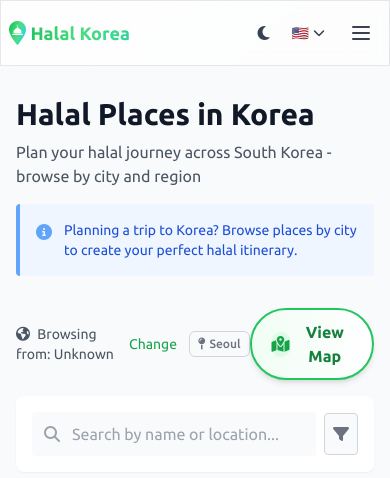
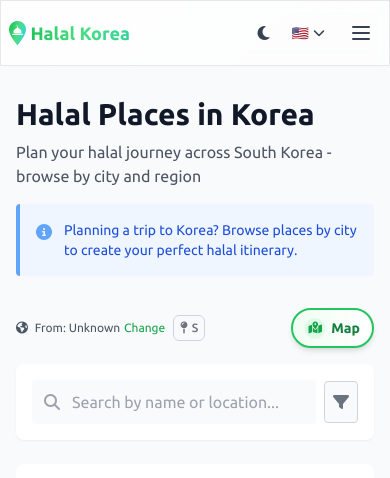
Before and after one commit to JavohirMX/halal-korea, a Django app: page /explore/ in a window 390 px wide. Shown: the top 478 px of the page. Run offline with Django 5.2, Linux system fonts and the light colour scheme; data comes from the database, SQL or seed files in the repository; data that the repository does not hold is empty; some libraries are stand-ins or nearby versions.

Commit message:
make location/map buttons better in mobile view

```diff
--- a/places/templates/places/explore.html
+++ b/places/templates/places/explore.html
@@ -51,23 +51,26 @@
 
     <!-- Location/Action Buttons -->
     <div class="mb-4 flex justify-between items-center">
-        <div class="flex items-center space-x-3">
+        <div class="flex items-center space-x-2 sm:space-x-3">
             {% if location_context.is_in_korea %}
                 <button id="update-location-btn" type="button"
-                    class="inline-flex items-center gap-2 px-5 py-2.5 rounded-full shadow-md border-2 border-primary-500 bg-gradient-to-r from-primary-50 to-white dark:from-primary-900/40 dark:to-gray-800 text-base font-semibold text-primary-700 dark:text-primary-200 hover:from-primary-100 hover:to-primary-50 dark:hover:from-primary-800 dark:hover:to-primary-900 hover:shadow-lg transition-all duration-200 focus:outline-none focus:ring-2 focus:ring-primary-400 focus:ring-offset-2"
+                    class="inline-flex items-center gap-1.5 sm:gap-2 px-3 sm:px-5 py-2 sm:py-2.5 rounded-full shadow-md border-2 border-primary-500 bg-gradient-to-r from-primary-50 to-white dark:from-primary-900/40 dark:to-gray-800 text-sm sm:text-base font-semibold text-primary-700 dark:text-primary-200 hover:from-primary-100 hover:to-primary-50 dark:hover:from-primary-800 dark:hover:to-primary-900 hover:shadow-lg transition-all duration-200 focus:outline-none focus:ring-2 focus:ring-primary-400 focus:ring-offset-2"
                 >
-                    <span class="flex items-center justify-center w-6 h-6 rounded-full bg-primary-100 dark:bg-primary-800 text-primary-600 dark:text-primary-300 shadow-sm">
-                        <i class="fas fa-map-marker-alt"></i>
+                    <span class="flex items-center justify-center w-5 h-5 sm:w-6 sm:h-6 rounded-full bg-primary-100 dark:bg-primary-800 text-primary-600 dark:text-primary-300 shadow-sm">
+                        <i class="fas fa-map-marker-alt text-xs sm:text-sm"></i>
                     </span>
-                    <span>{% translate "Update My Location" %}</span>
+                    <span class="hidden sm:inline">{% translate "Update My Location" %}</span>
+                    <span class="sm:hidden">{% translate "Location" %}</span>
                 </button>
             {% else %}
-                <div class="flex items-center space-x-2">
-                    <span class="text-sm text-gray-600 dark:text-gray-400">
+                <div class="flex items-center space-x-1 sm:space-x-2">
+                    <span class="text-xs sm:text-sm text-gray-600 dark:text-gray-400">
                         <i class="fas fa-globe-americas mr-1"></i>
-                        {% translate "Browsing from:" %} {{ location_context.location.city|default:"International" }}
+                        <span class="hidden sm:inline">{% translate "Browsing from:" %}</span>
+                        <span class="sm:hidden">{% translate "From:" %}</span>
+                        {{ location_context.location.city|default:"International" }}
                     </span>
-                    <button id="update-location-btn" type="button" class="text-primary-600 hover:text-primary-800 text-sm">
+                    <button id="update-location-btn" type="button" class="text-primary-600 hover:text-primary-800 text-xs sm:text-sm">
                         {% translate "Change" %}
                     </button>
                 </div>
@@ -76,22 +79,24 @@
             <!-- Seoul Default Button (Development/Testing) - Only for international users -->
             {% if not location_context.is_in_korea %}
             <button id="set-seoul-btn" type="button"
-                    class="inline-flex items-center px-2 py-1 text-xs font-medium text-gray-500 dark:text-gray-400 hover:text-gray-700 dark:hover:text-gray-200 border border-gray-300 dark:border-gray-600 rounded-md hover:bg-gray-50 dark:hover:bg-gray-800 transition"
+                    class="inline-flex items-center px-1.5 sm:px-2 py-1 text-xs font-medium text-gray-500 dark:text-gray-400 hover:text-gray-700 dark:hover:text-gray-200 border border-gray-300 dark:border-gray-600 rounded-md hover:bg-gray-50 dark:hover:bg-gray-800 transition"
                     title="{% translate 'Set location to Seoul' %}">
                 <i class="fas fa-map-pin mr-1 text-xs"></i>
-                Seoul
+                <span class="hidden sm:inline">Seoul</span>
+                <span class="sm:hidden">S</span>
             </button>
             {% endif %}
         </div>
 
         <!-- View Map Button (Visible until lg breakpoint) -->
         <button id="view-map-btn" type="button"
-            class="lg:hidden inline-flex items-center gap-2 px-5 py-2.5 rounded-full shadow-md border-2 border-primary-500 bg-gradient-to-r from-primary-50 to-white dark:from-primary-900/40 dark:to-gray-800 text-base font-semibold text-primary-700 dark:text-primary-200 hover:from-primary-100 hover:to-primary-50 dark:hover:from-primary-800 dark:hover:to-primary-900 hover:shadow-lg transition-all duration-200 focus:outline-none focus:ring-2 focus:ring-primary-400 focus:ring-offset-2"
+            class="lg:hidden inline-flex items-center gap-1.5 sm:gap-2 px-3 sm:px-5 py-2 sm:py-2.5 rounded-full shadow-md border-2 border-primary-500 bg-gradient-to-r from-primary-50 to-white dark:from-primary-900/40 dark:to-gray-800 text-sm sm:text-base font-semibold text-primary-700 dark:text-primary-200 hover:from-primary-100 hover:to-primary-50 dark:hover:from-primary-800 dark:hover:to-primary-900 hover:shadow-lg transition-all duration-200 focus:outline-none focus:ring-2 focus:ring-primary-400 focus:ring-offset-2"
         >
-            <span class="flex items-center justify-center w-6 h-6 rounded-full bg-primary-100 dark:bg-primary-800 text-primary-600 dark:text-primary-300 shadow-sm">
-                <i class="fas fa-map-marked-alt"></i>
+            <span class="flex items-center justify-center w-5 h-5 sm:w-6 sm:h-6 rounded-full bg-primary-100 dark:bg-primary-800 text-primary-600 dark:text-primary-300 shadow-sm">
+                <i class="fas fa-map-marked-alt text-xs sm:text-sm"></i>
             </span>
-            <span>{% translate "View Map" %}</span>
+            <span class="hidden sm:inline">{% translate "View Map" %}</span>
+            <span class="sm:hidden">{% translate "Map" %}</span>
         </button>
     </div>
 
@@ -266,8 +271,8 @@
         const seoul = { lat: 37.5665, lng: 126.9780 };
         // Center on user location if available
         {% if user_location %}
-        const userLat = {{ user_location.y|unlocalize|stringformat:".6f" }};
-        const userLng = {{ user_location.x|unlocalize|stringformat:".6f" }};
+        const userLat = {{ user_location.y|unlocalize }};
+        const userLng = {{ user_location.x|unlocalize }};
         const center = { lat: userLat, lng: userLng };
         const userLocationTitle = "{% translate 'Your Location' %}";
         {% else %}
--- a/places/templates/places/home.html
+++ b/places/templates/places/home.html
@@ -243,7 +243,7 @@
         </a>
     </div>
 </div>
-
+{% if location_context.is_in_korea %}
 <script>
 // Find Nearest Places Button
 document.getElementById('find-nearest-btn').onclick = function() {
@@ -279,4 +279,6 @@ document.getElementById('find-nearest-btn').onclick = function() {
     }
 };
 </script>
+{% endif %}
+
 {% endblock %}
```
